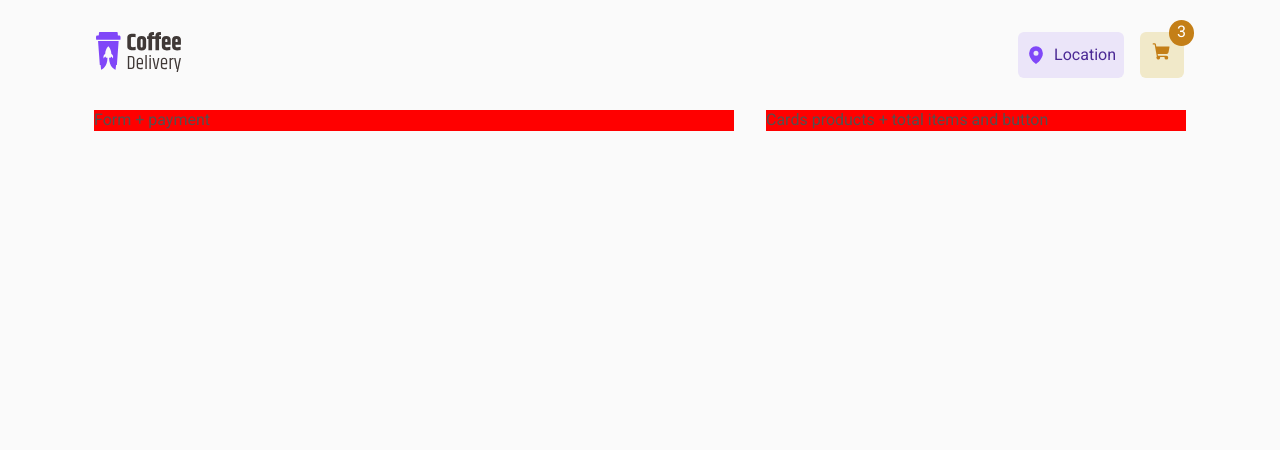
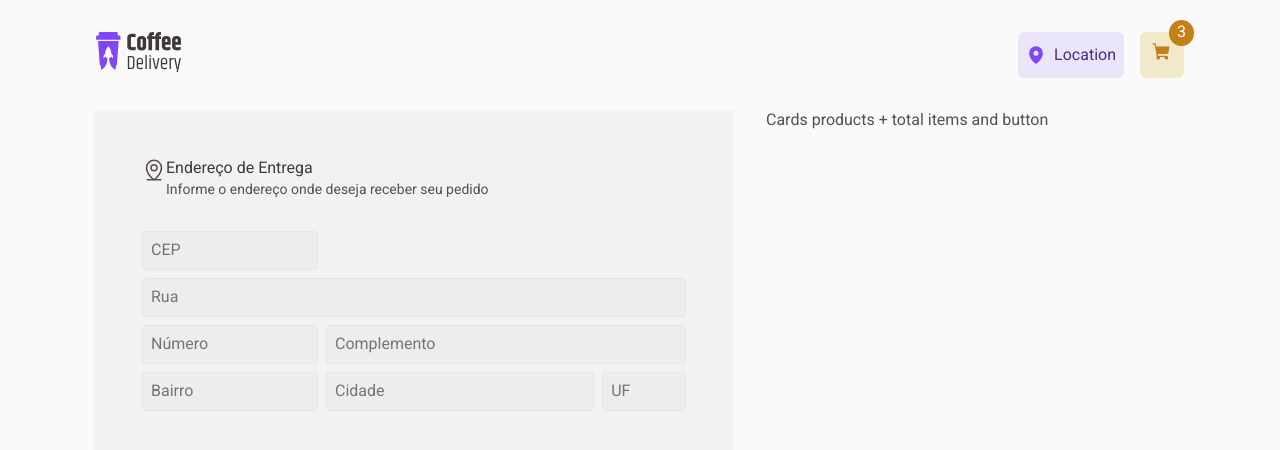
Before and after one commit to bruflor/ignite-challenge02-Coffe-Delivery, a React (Vite) app: page /cart in a window 1280 px wide. Shown: the top 450 px of the page. Built offline with nearby package versions, Linux system fonts and the light colour scheme.

Commit message:
wip: form

```diff
--- a/src/pages/Cart/index.tsx
+++ b/src/pages/Cart/index.tsx
@@ -1,9 +1,31 @@
-import { CartPageContainer } from "./style";
+import { MapPinLine } from "phosphor-react";
+import { CartPageContainer, FormContainer } from "./style";
 
 export const Cart = () => {
   return (
     <CartPageContainer>
-      <div>Form + payment</div>
+      <div>
+        <FormContainer>
+          <div>
+            <MapPinLine size={24} />
+            <div>
+              <h3>Endereço de Entrega</h3>
+              <span>Informe o endereço onde deseja receber seu pedido</span>
+            </div>
+          </div>
+          <form>
+            <input placeholder="CEP" />
+            <input placeholder="Rua" />
+            <input placeholder="Número" />
+            <input placeholder="Complemento" />
+            <input placeholder="Bairro" />
+            <div>
+              <input placeholder="Cidade" />
+              <input placeholder="UF" />
+            </div>
+          </form>
+        </FormContainer>
+      </div>
       <div>Cards products + total items and button</div>
     </CartPageContainer>
   );
--- a/src/pages/Cart/style.ts
+++ b/src/pages/Cart/style.ts
@@ -8,10 +8,76 @@ export const CartPageContainer = styled.div`
   /* align-items: center; */
 
   div {
-    background: red;
+    /* background: red; */
   }
 
   @media (max-width: 768px) {
     grid-template-columns: 1fr;
   }
 `;
+
+export const FormContainer = styled.div`
+  background: ${(props) => props.theme["base-card"]};
+  padding: 3rem;
+  > div {
+    display: flex;
+    margin-bottom: 2rem;
+
+    > div > h3 {
+      font-size: 1rem;
+    }
+    > div > span {
+      font-size: 0.875rem;
+    }
+  }
+  form {
+    display: grid;
+    grid-template-columns: 1fr 1fr 1fr;
+    gap: 0.5rem;
+    > div {
+      grid-column: -1 / 2;
+      display: flex;
+      gap: 0.5rem;
+    }
+    input {
+      width: 100%;
+      background: ${(props) => props.theme["base-input"]};
+      border: 1px solid ${(props) => props.theme["base-button"]};
+      border-radius: 4px;
+      outline: none;
+      padding: 0.5rem;
+      :focus {
+        border: 1px solid ${(props) => props.theme["yellow-dark"]};
+      }
+      :nth-child(2) {
+        grid-column: -1 / 1;
+      }
+      :nth-child(4) {
+        grid-column: -1 / 2;
+      }
+      :last-child {
+        width: 30%;
+      }
+    }
+    @media (max-width: 768px) {
+      grid-template-columns: 1fr;
+      > div {
+        display: block;
+        grid-column: 1 / 3;
+      }
+      input {
+        grid-column: 1 / 3;
+        :nth-child(2) {
+          grid-column: 1 / 3;
+        }
+        :nth-child(4) {
+          grid-column: 1 / 3;
+        }
+        :last-child {
+          margin-top: 0.5rem;
+          width: 100%;
+        }
+      }
+    }
+  }
+`;
```
